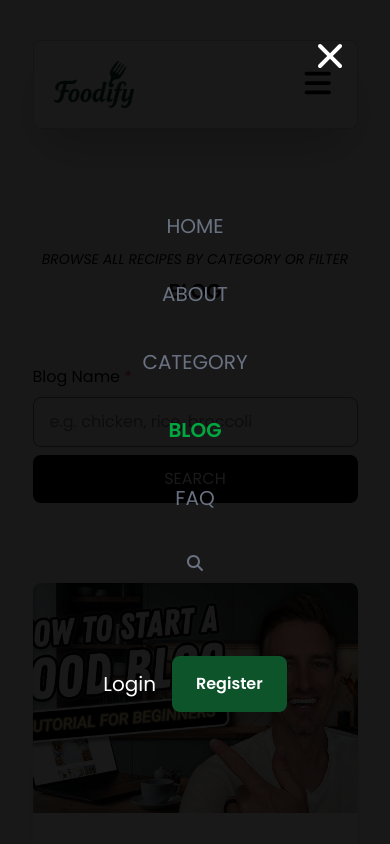
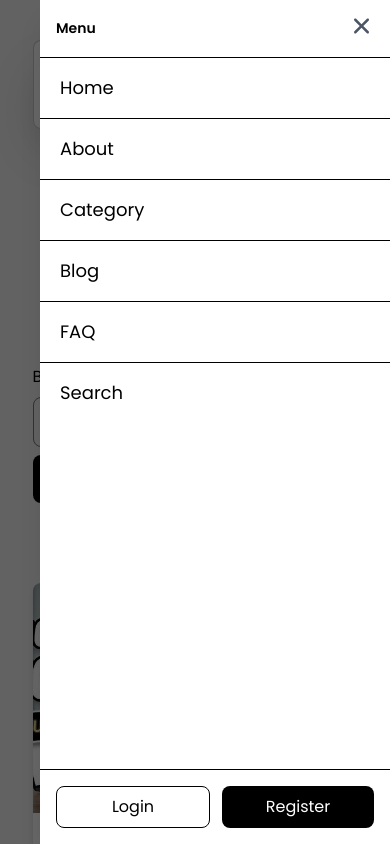
Before and after one commit to wilhelmusolejr/foodify-v2, a React (Vite) app in the folder client/: page /blog in a window 390 px wide. Both pictures are taken after a click on the icon 317 px from the left and 82 px from the top of the page. Shown: the top 844 px of the page. Built offline with nearby package versions, Linux system fonts and the light colour scheme; no server answers; a web font is replaced by a local one.

Commit message:
style: improve navigator for small devices.

```diff
--- a/client/src/components/Navigator.jsx
+++ b/client/src/components/Navigator.jsx
@@ -1,4 +1,6 @@
 import React, { useState, useEffect } from "react";
+
+import { motion, AnimatePresence } from "framer-motion";
 
 import { FontAwesomeIcon } from "@fortawesome/react-fontawesome";
 import { faBars, faL, faSearch, faXmark } from "@fortawesome/free-solid-svg-icons";
@@ -33,150 +35,167 @@ export default function Navigator() {
     PLACEHOLDER_AVATAR = `https://placehold.co/40x40/4c3c3a/ffffff?text=${user.firstName[0]}`;
   }
 
+  const backdropVariants = {
+    hidden: { opacity: 0 },
+    visible: { opacity: 1 },
+    exit: { opacity: 0 },
+  };
+
+  const sidebarVariants = {
+    hidden: { x: "100%" },
+    visible: {
+      x: 0,
+      transition: { type: "spring", stiffness: 300, damping: 30 },
+    },
+    exit: {
+      x: "100%",
+      transition: { type: "spring", stiffness: 300, damping: 30 },
+    },
+  };
+
   return (
     <>
+      <AnimatePresence>
         {navIsOpen && (
-        <div className="fixed inset-0 z-51 bg-black/90 flex flex-col items-center justify-center">
-          {isLoggedIn && (
           <>
-              {/* name */}
-              <div className="relative bg-white w-10/12 rounded-lg px-3 py-1" ref={dropdownRef}>
+            {/* Backdrop */}
+            <motion.div
+              className="fixed inset-0 bg-black/60 z-[998]"
+              variants={backdropVariants}
+              initial="hidden"
+              animate="visible"
+              exit="exit"
+              onClick={() => navSetIsOpen(false)}
+            />
+
+            {/* Sidebar */}
+            <motion.aside
+              className="
+          fixed right-0 top-0 z-[999]
+          w-full max-w-[350px]
+          h-full bg-white
+          flex flex-col
+          shadow-xl
+        "
+              variants={sidebarVariants}
+              initial="hidden"
+              animate="visible"
+              exit="exit"
+              role="dialog"
+              aria-modal="true"
+            >
+              {/* Header */}
+              <div className="flex items-center justify-between p-4 border-b">
+                {isLoggedIn ? (
                   <div
-                  className="flex items-center gap-2 p-2 cursor-pointer rounded-xl transition duration-150  "
-                  onClick={() => setIsOpen(!isOpen)}
-                  aria-expanded={isOpen}
+                    className="flex items-center gap-3 cursor-pointer"
+                    onClick={() => setIsOpen((prev) => !prev)}
                   >
-                  {/* Profile Picture (Avatar) */}
                     <img
                       src={user?.profileUrl || PLACEHOLDER_AVATAR}
-                    alt={`${user.firstName}'s profile`}
-                    className="w-10 h-10 rounded-full object-cover ring-2 ring-indigo-300 shadow-md"
+                      alt={user.firstName}
+                      className="w-10 h-10 rounded-full object-cover"
                     />
+                    <div>
+                      <p className="text-sm font-semibold">{user.firstName}</p>
+                      <p className="text-xs text-gray-500">Account</p>
+                    </div>
+                  </div>
+                ) : (
+                  <p className="text-sm font-semibold">Menu</p>
+                )}
 
-                  {/* User Name */}
-                  <div className="">
-                    <h2 className="text-sm font-semibold text-gray-800">{user.firstName}</h2>
+                <button onClick={() => navSetIsOpen(false)}>
+                  <FontAwesomeIcon icon={faXmark} className="text-xl text-gray-600" />
+                </button>
               </div>
 
-                  {/* Dropdown Indicator Icon */}
-                  <svg
-                    className={`w-4 h-4 text-gray-500 transition-transform duration-200 ${isOpen ? "rotate-180" : "rotate-0"}`}
-                    fill="none"
-                    stroke="currentColor"
-                    viewBox="0 0 24 24"
-                    xmlns="http://www.w3.org/2000/svg"
+              {/* Profile dropdown */}
+              {isLoggedIn && isOpen && (
+                <motion.div
+                  className="border-b"
+                  initial={{ height: 0, opacity: 0 }}
+                  animate={{ height: "auto", opacity: 1 }}
+                  exit={{ height: 0, opacity: 0 }}
                 >
-                    <path
-                      strokeLinecap="round"
-                      strokeLinejoin="round"
-                      strokeWidth="2"
-                      d="M19 9l-7 7-7-7"
-                    ></path>
-                  </svg>
-                </div>
-
-                {/* Dropdown Menu */}
-                {isOpen && (
-                  <div className="absolute right-0 mt-2 w-48 bg-white border border-gray-200 rounded-xl shadow-xl overflow-hidden z-20 transition-opacity duration-200 origin-top-right animate-fade-in">
-                    {/* item */}
-                    <a href={`/profile/${user.id}`} className="block p-5 border-b border-gray-100">
-                      <p className="font-medium text-gray-900 truncate">Profile</p>
+                  <a
+                    href={`/profile/${user.id}`}
+                    onClick={() => navSetIsOpen(false)}
+                    className="block px-5 py-3 hover:bg-gray-100"
+                  >
+                    Profile
                   </a>
-
-                    {/* item */}
-                    <a href={`/bookmark/${user.id}`} className="block p-5 border-b border-gray-100">
-                      <p className="font-medium text-gray-900 truncate">Bookmark</p>
+                  <a
+                    href={`/bookmark/${user.id}`}
+                    onClick={() => navSetIsOpen(false)}
+                    className="block px-5 py-3 hover:bg-gray-100"
+                  >
+                    Bookmark
                   </a>
-
-                    {/*  Items */}
                   <button
-                      onClick={handleLogout}
-                      className="flex items-center w-full p-5 text-red-600 cursor-pointer hover:bg-red-50 hover:text-red-700 transition duration-150"
+                    onClick={() => {
+                      handleLogout();
+                      navSetIsOpen(false);
+                    }}
+                    className="w-full text-left px-5 py-3 text-red-600 hover:bg-red-50"
                   >
-                      {/* Logout Icon (Inline SVG) */}
-                      <svg
-                        className="w-5 h-5 mr-2"
-                        fill="none"
-                        stroke="currentColor"
-                        viewBox="0 0 24 24"
-                        xmlns="http://www.w3.org/2000/svg"
-                      >
-                        <path
-                          strokeLinecap="round"
-                          strokeLinejoin="round"
-                          strokeWidth="2"
-                          d="M17 16l4-4m0 0l-4-4m4 4H7m6 4v1a3 3 0 01-3 3H6a3 3 0 01-3-3V7a3 3 0 013-3h4a3 3 0 013 3v1"
-                        ></path>
-                      </svg>
-                      Log Out
+                    Log out
                   </button>
-                  </div>
+                </motion.div>
               )}
 
-                {/* Simple CSS animation for a smoother dropdown appearance */}
-                <style jsx="true">{`
-                  @keyframes fade-in {
-                    from {
-                      opacity: 0;
-                      transform: scale(0.95) translateY(-5px);
-                    }
-                    to {
-                      opacity: 1;
-                      transform: scale(1) translateY(0);
-                    }
-                  }
-                  .animate-fade-in {
-                    animation: fade-in 0.2s ease-out;
-                  }
-                `}</style>
-              </div>
-            </>
-          )}
-
-          {/* nav link */}
-          <div className="mt-20">
-            <ul className="uppercase flex gap-10 flex-col items-center">
-              <NavLink label={"Home"} url="/" />
-              <NavLink label={"About"} url="/about" />
-              <NavLink label={"Category"} url="/category" />
-              <NavLink label={"Blog"} url="/blog" />
-              <NavLink label={"Faq"} url="/faq" />
-              <li className="text-gray-500">
-                <a href="/search">
-                  <FontAwesomeIcon icon={faSearch} className="text-base" />
+              {/* Navigation */}
+              <nav className="flex-1 overflow-y-auto">
+                <ul className="flex flex-col divide-y">
+                  {[
+                    { label: "Home", url: "/" },
+                    { label: "About", url: "/about" },
+                    { label: "Category", url: "/category" },
+                    { label: "Blog", url: "/blog" },
+                    { label: "FAQ", url: "/faq" },
+                    { label: "Search", url: "/search" },
+                  ].map((item) => (
+                    <li key={item.label}>
+                      <a
+                        href={item.url}
+                        onClick={() => navSetIsOpen(false)}
+                        className="block px-5 py-4 text-lg hover:bg-gray-100"
+                      >
+                        {item.label}
                       </a>
                     </li>
+                  ))}
                 </ul>
-          </div>
+              </nav>
 
+              {/* Auth buttons */}
               {!isLoggedIn && (
-            <>
-              {/* login and register */}
-              <div className="flex items-center gap-4 mt-20">
+                <div className="p-4 border-t flex gap-3">
                   <button
-                  className="text-xl cursor-pointer hover:underline text-white"
-                  onClick={() => openModal("login")}
+                    onClick={() => {
+                      openModal("login");
+                      navSetIsOpen(false);
+                    }}
+                    className="flex-1 border rounded-lg py-2"
                   >
                     Login
                   </button>
 
-                <div className="" onClick={() => openModal("register")}>
-                  <Button>Register</Button>
+                  <button
+                    onClick={() => {
+                      openModal("register");
+                      navSetIsOpen(false);
+                    }}
+                    className="flex-1 bg-black text-white rounded-lg py-2"
+                  >
+                    Register
+                  </button>
                 </div>
-              </div>
+              )}
+            </motion.aside>
           </>
         )}
-
-          <FontAwesomeIcon
-            icon={faXmark}
-            size="2x"
-            className="absolute top-10 right-10 text-white"
-            onClick={() => {
-              navSetIsOpen(false);
-            }}
-          />
-        </div>
-      )}
+      </AnimatePresence>
 
       <nav className="bg-white w-10/12 mx-auto mt-10 p-5 rounded-lg border border-black/20 flex justify-between items-center gap-20 lg:gap-10 sticky top-5 z-50 shadow-2xl">
         <div className="flex-1">
```
Lines whose indentation alone changed are shown as unchanged.
